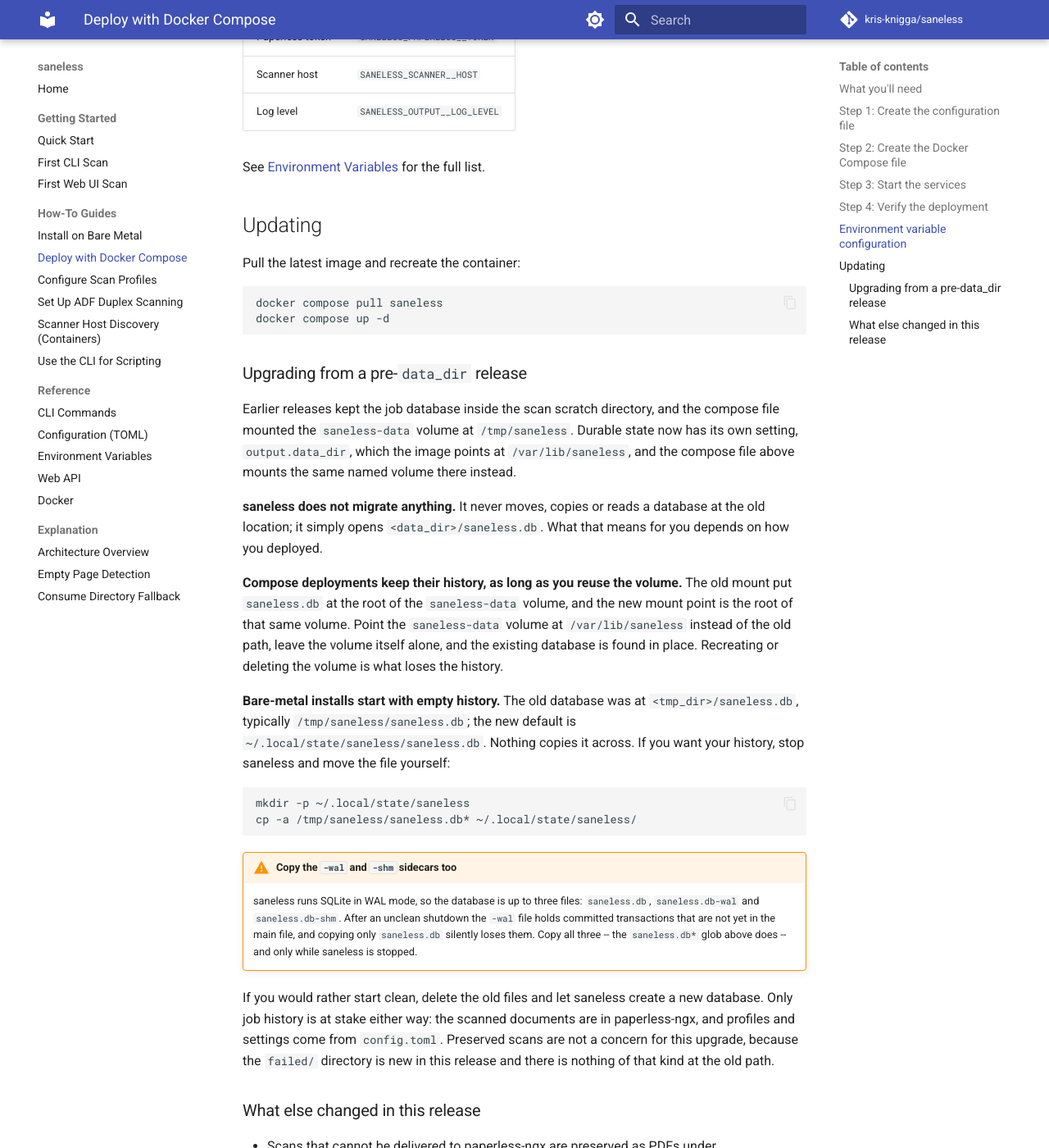
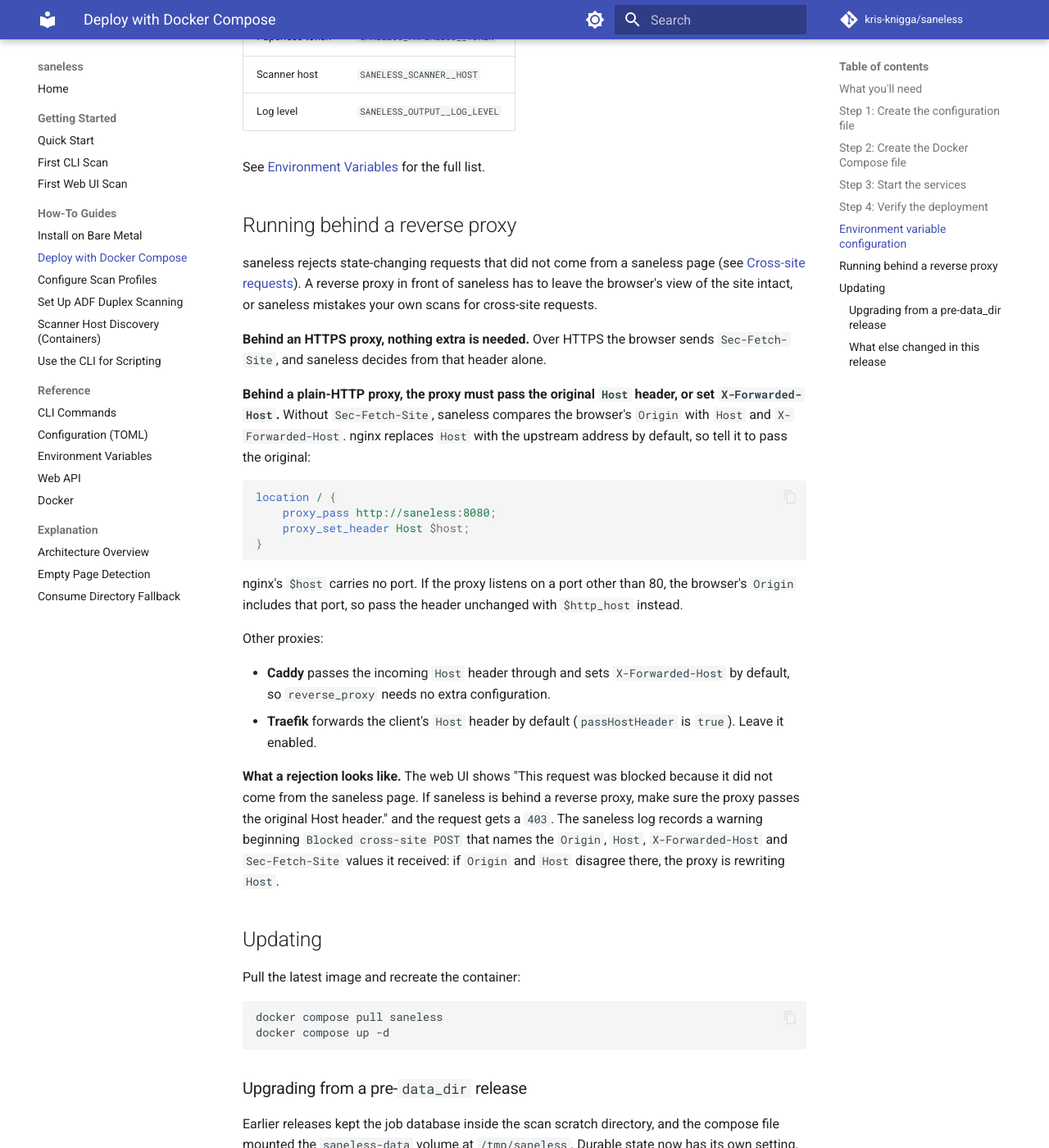
Before and after one commit to kdknigga/saneless, an MkDocs documentation site: the page built from docs/how-to/deploy-docker-compose.md, in a window 1280 px wide and 1400 px high, scrolled down 2754 px. Shown: the whole window at 82% size. Built offline with MkDocs 1.6.1 and Material for MkDocs 9.7.7, drawn with Linux system fonts in a browser that asks for light colours; comment, search, counter and statistics services are not loaded.

Commit message:
docs(26-14): document bind default, health, reverse proxy and startup profiles
- configuration, environment-variables and cli-commands: web_host /
  --host default 0.0.0.0 listens on all network interfaces
- cli-commands: auto-profiles write target (loaded file, else
  ./saneless.toml)
- docker.md: /health 503 for worker down or job store failing; restart
  policies act on exit only, so unhealthy is not restarted
- deploy-docker-compose: new 'Running behind a reverse proxy' section
  with nginx proxy_set_header Host $host, Caddy/Traefik defaults and
  what a rejection looks like
- configure-scan-profiles: generation at server startup, where it
  writes and the in-memory outcomes

Co-Authored-By: Claude Opus 5 <noreply@anthropic.com>
Claude-Session: https://claude.ai/code/session_017fR8Fv5gqSUuk1ALrc6X1h

````diff
--- a/docs/how-to/deploy-docker-compose.md
+++ b/docs/how-to/deploy-docker-compose.md
@@ -108,6 +108,30 @@ You can configure saneless entirely through environment variables using the `SAN
 
 See [Environment Variables](../reference/environment-variables.md) for the full list.
 
+## Running behind a reverse proxy
+
+saneless rejects state-changing requests that did not come from a saneless page (see [Cross-site requests](../reference/web-api.md#cross-site-requests)). A reverse proxy in front of saneless has to leave the browser's view of the site intact, or saneless mistakes your own scans for cross-site requests.
+
+**Behind an HTTPS proxy, nothing extra is needed.** Over HTTPS the browser sends `Sec-Fetch-Site`, and saneless decides from that header alone.
+
+**Behind a plain-HTTP proxy, the proxy must pass the original `Host` header, or set `X-Forwarded-Host`.** Without `Sec-Fetch-Site`, saneless compares the browser's `Origin` with `Host` and `X-Forwarded-Host`. nginx replaces `Host` with the upstream address by default, so tell it to pass the original:
+
+```nginx
+location / {
+    proxy_pass http://saneless:8080;
+    proxy_set_header Host $host;
+}
+```
+
+nginx's `$host` carries no port. If the proxy listens on a port other than 80, the browser's `Origin` includes that port, so pass the header unchanged with `$http_host` instead.
+
+Other proxies:
+
+- **Caddy** passes the incoming `Host` header through and sets `X-Forwarded-Host` by default, so `reverse_proxy` needs no extra configuration.
+- **Traefik** forwards the client's `Host` header by default (`passHostHeader` is `true`). Leave it enabled.
+
+**What a rejection looks like.** The web UI shows "This request was blocked because it did not come from the saneless page. If saneless is behind a reverse proxy, make sure the proxy passes the original Host header." and the request gets a `403`. The saneless log records a warning beginning `Blocked cross-site POST` that names the `Origin`, `Host`, `X-Forwarded-Host` and `Sec-Fetch-Site` values it received: if `Origin` and `Host` disagree there, the proxy is rewriting `Host`.
+
 ## Updating
 
 Pull the latest image and recreate the container:
````
Also changed, not shown: docs/how-to/configure-scan-profiles.md (+12 -0 lines), docs/reference/cli-commands.md (+4 -2 lines), docs/reference/configuration.md (+1 -1 lines), docs/reference/docker.md (+3 -1 lines), docs/reference/environment-variables.md (+1 -1 lines).
